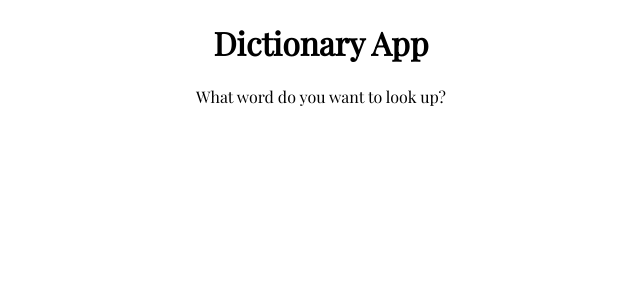
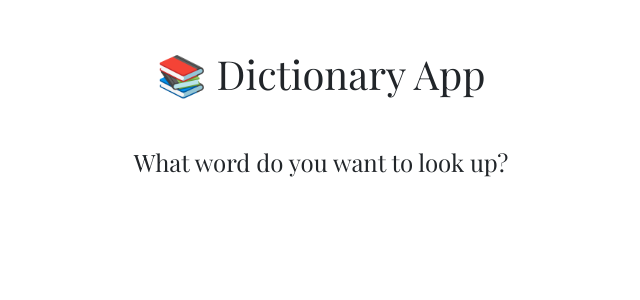
Before and after one commit to griffique/react-dictionary, a React (Create React App) app: page / in a window 1280 px wide. Shown: the top 300 px of the page, without its empty margins (319-959 px from the left). Built offline with nearby package versions, Linux system fonts and the light colour scheme; a web font is replaced by a local one.

Commit message:
Added bootstrap to css and tested. Styled h1 and h3.

```diff
--- a/public/index.html
+++ b/public/index.html
@@ -6,6 +6,7 @@
     <meta name="viewport" content="width=device-width, initial-scale=1" />
     <meta name="theme-color" content="#000000" />
     <meta name="description" content="Dictionary app built with React." />
+
     <link rel="apple-touch-icon" href="%PUBLIC_URL%/logo192.png" />
     <!--
       manifest.json provides metadata used when your web app is installed on a
@@ -21,6 +22,12 @@
       work correctly both with client-side routing and a non-root public URL.
       Learn how to configure a non-root public URL by running `npm run build`.
     -->
+    <link
+      href="https://cdn.jsdelivr.net/npm/bootstrap@5.0.0-beta3/dist/css/bootstrap.min.css"
+      rel="stylesheet"
+      integrity="sha384-eOJMYsd53ii+scO/bJGFsiCZc+5NDVN2yr8+0RDqr0Ql0h+rP48ckxlpbzKgwra6"
+      crossorigin="anonymous"
+    />
     <link rel="preconnect" href="https://fonts.gstatic.com" />
     <link
       href="https://fonts.googleapis.com/css2?family=Playfair+Display:ital@0;1&display=swap"
--- a/src/App.css
+++ b/src/App.css
@@ -1,4 +1,11 @@
 h1,
-p {
+h3 {
   text-align: center;
 }
+h1 {
+  margin: 50px;
+}
+
+h3 {
+  font-size: 24px;
+}
--- a/src/App.js
+++ b/src/App.js
@@ -4,9 +4,9 @@
   return (
     <div className="App">
       <header className="App-header">
-        <h1> Dictionary App </h1>
+        <h1>📚 Dictionary App </h1>
 
-        <p>What word do you want to look up?</p>
+        <h3>What word do you want to look up?</h3>
       </header>
     </div>
   );
```
